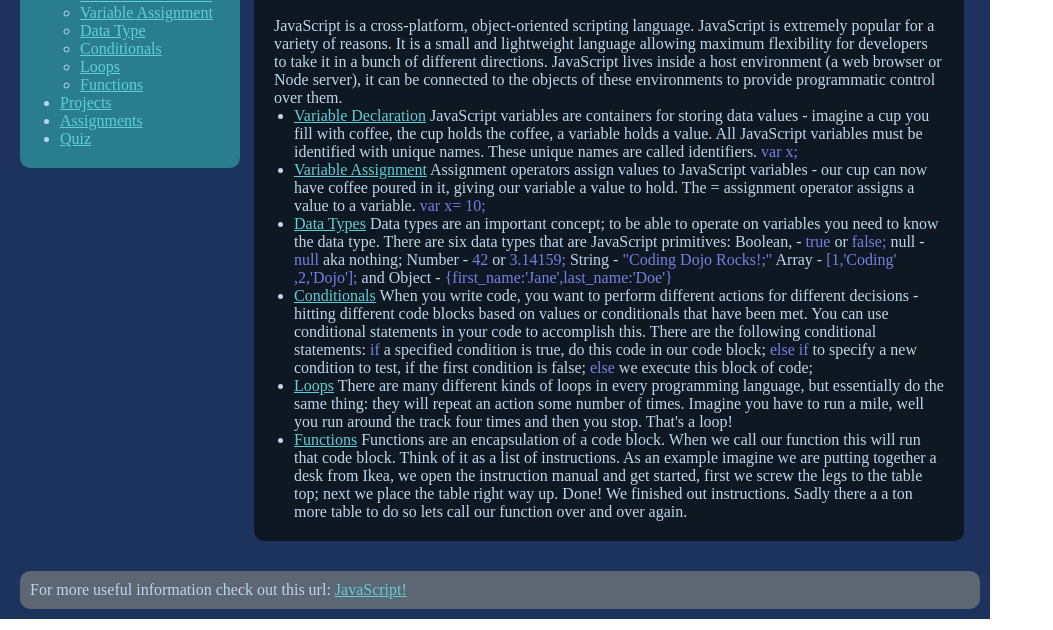
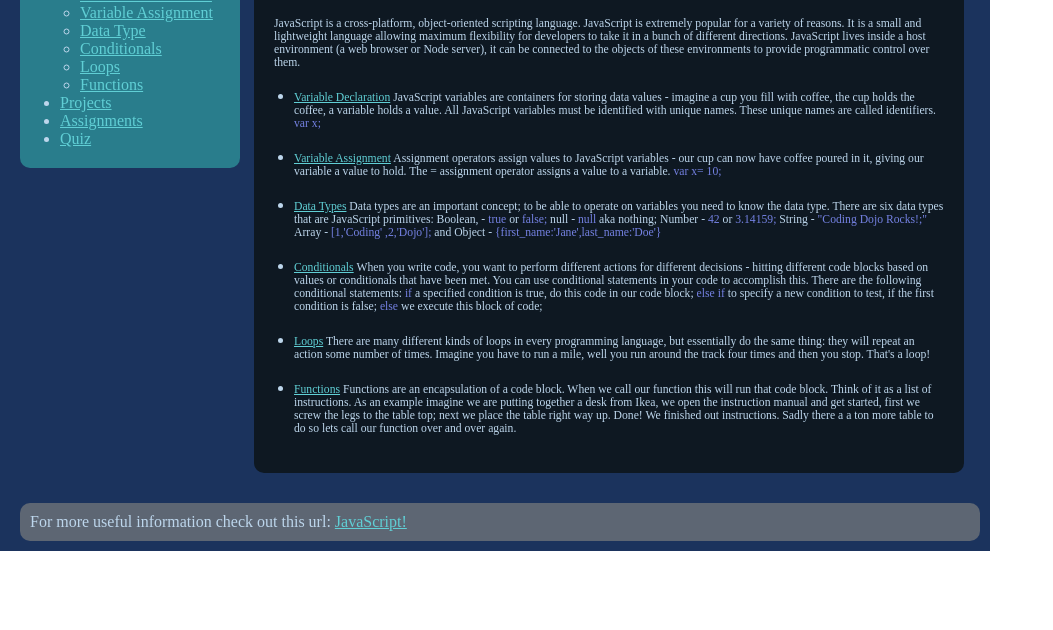
Before and after one commit to schae42/JavaScript-Basics, a plain HTML site: page index.html in a window 1280 px wide. Shown: the part 170-800 px from the top of the page, without its empty margins (0-1053 px from the left). Drawn offline with Linux system fonts and the light colour scheme.

Commit message:
javascript basics

```diff
--- a/index.html
+++ b/index.html
@@ -35,28 +35,28 @@
     </div>
     <div class="main_content">
         <h2>JavaScript Basics</h2>
-        JavaScript is a cross-platform, object-oriented scripting language. JavaScript is extremely popular for a variety of reasons.
+        <p>JavaScript is a cross-platform, object-oriented scripting language. JavaScript is extremely popular for a variety of reasons.
         It is a small and lightweight language allowing maximum flexibility for developers to take it in a bunch of different directions.
         JavaScript lives inside a host environment (a web browser or Node server),
-        it can be connected to the objects of these environments to provide programmatic control over them.
+        it can be connected to the objects of these environments to provide programmatic control over them.</p><br>
         <ul>
             <li>
-                <a href="#">Variable Declaration</a>
+                <p><a href="#">Variable Declaration</a>
                 JavaScript variables are containers for storing data values -
                 imagine a cup you fill with coffee, the cup holds the coffee, a variable holds a value.
                 All JavaScript variables must be identified with unique names.
                 These unique names are called identifiers.
-                <span>var x;</span>
+                <span>var x;</span></p><br>
             </li>
             <li>
-                <a href="#">Variable Assignment</a>
+                <p><a href="#">Variable Assignment</a>
                 Assignment operators assign values to JavaScript variables -
                 our cup can now have coffee poured in it, giving our variable a value to hold.
                 The = assignment operator assigns a value to a variable.
-                <span>var x= 10;</span>
+                <span>var x= 10;</span></p><br>
             </li>
             <li>
-                <a href="#">Data Types</a>
+                <p><a href="#">Data Types</a>
                 Data types are an important concept;
                 to be able to operate on variables you need to know the data type.
                 There are six data types that are JavaScript primitives:
@@ -74,11 +74,11 @@
                 <span>"Coding Dojo Rocks!;"</span>
                 Array -
                 <span>[1,'Coding' ,2,'Dojo'];</span>
-                 and Object -
-                <span>{first_name:'Jane',last_name:'Doe'}</span>
+                and Object -
+                <span>{first_name:'Jane',last_name:'Doe'}</span></p><br>
             </li>
             <li>
-                <a href="#">Conditionals</a>
+                <p><a href="#">Conditionals</a>
                 When you write code, you want to perform different actions for different decisions -
                 hitting different code blocks based on values or conditionals that have been met.
                 You can use conditional statements in your code to accomplish this.
@@ -88,17 +88,17 @@
                 <span>else if</span>
                   to specify a new condition to test, if the first condition is false;
                 <span>else</span>
-                 we execute this block of code;
+                 we execute this block of code;</p><br>
             </li>
             <li>
-                <a href="#">Loops</a>
+                <p><a href="#">Loops</a>
                 There are many different kinds of loops in every programming language,
                 but essentially do the same thing: they will repeat an action some number of times.
                 Imagine you have to run a mile, well you run around the track four times and then you stop.
-                That's a loop!
+                That's a loop!</p><br>
             </li>
             <li>
-                <a href="#">Functions</a>
+                <p><a href="#">Functions</a>
                 Functions are an encapsulation of a code block.
                 When we call our function this will run that code block.
                 Think of it as a list of instructions.
@@ -106,7 +106,7 @@
                 we open the instruction manual and get started,
                 first we screw the legs to the table top; next we place the table right way up. Done!
                 We finished out instructions.
-                Sadly there a a ton more table to do so lets call our function over and over again.
+                Sadly there a a ton more table to do so lets call our function over and over again.</p><br>
             </li>
         </ul>
     </div>
--- a/style.css
+++ b/style.css
@@ -56,6 +56,10 @@ body {
     color: #bdd6ec;
 }
 
+p {
+    font-size: 0.73em;
+}
+
 span {
     color: #7481e2;
 }
```
